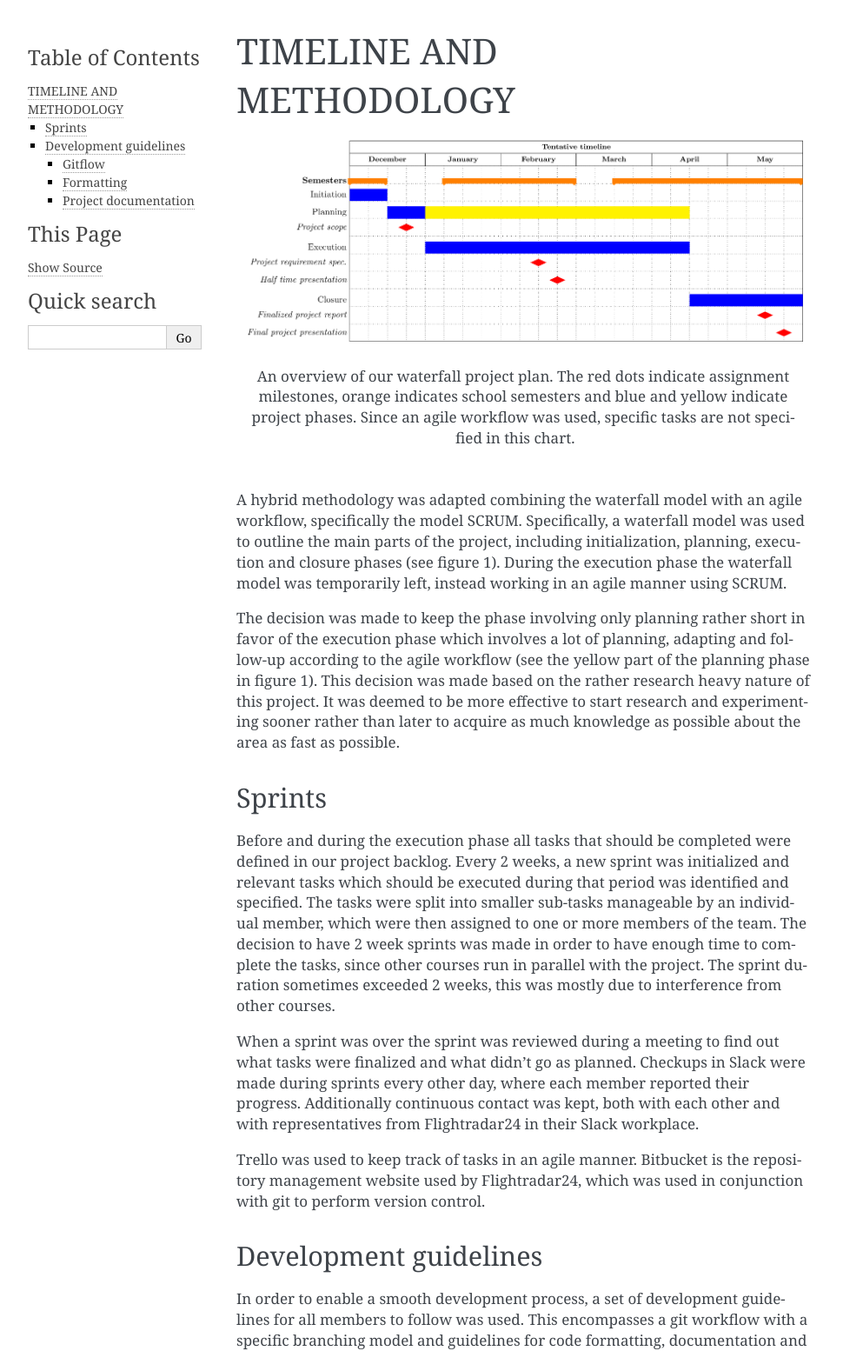
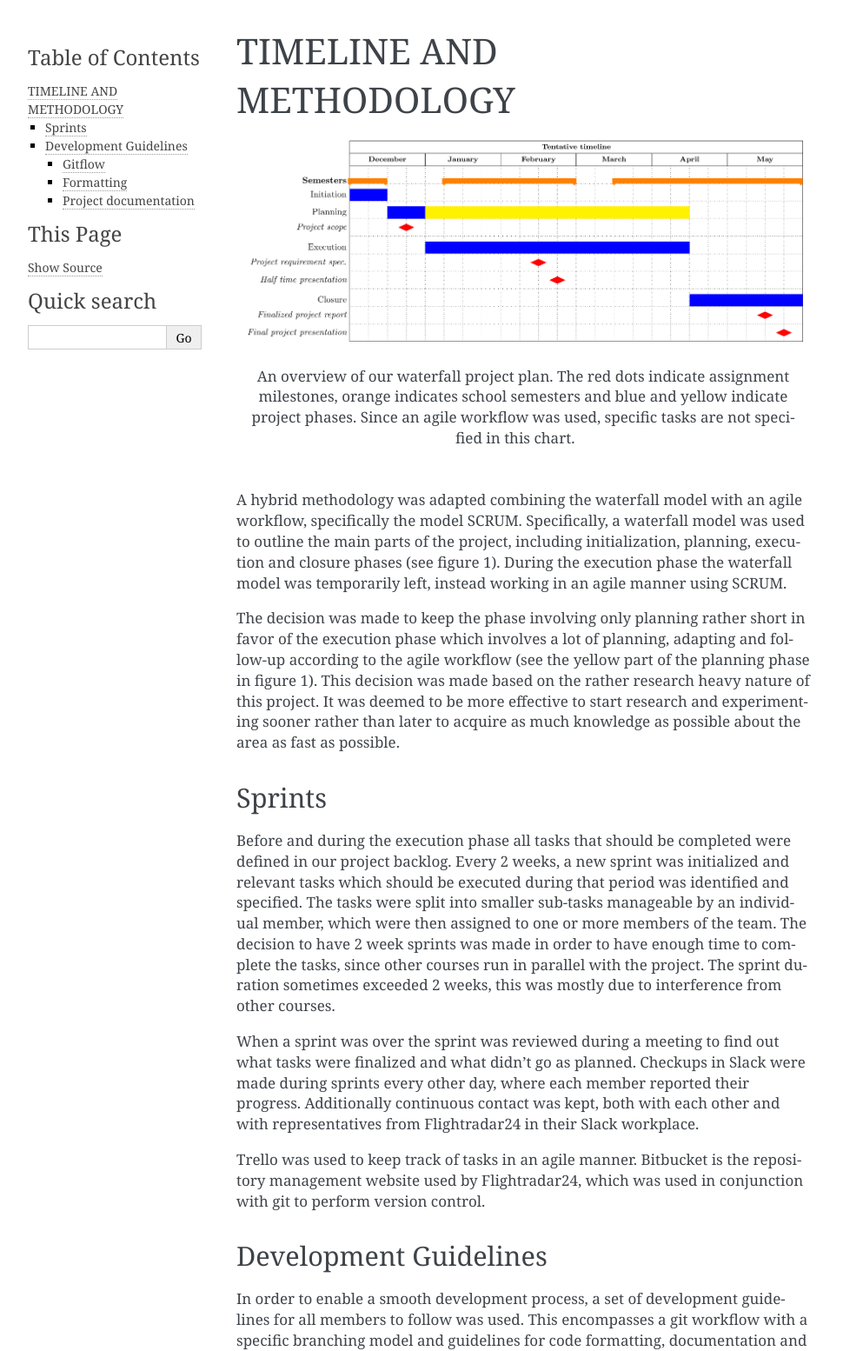
Before and after one commit to aathn/mvk18, a Sphinx documentation site: the page built from docs/source/methodology.rst, in a window 1280 px wide. Shown: the top 1554 px of the page at 87% size, without its empty margins (148-1141 px from the left). Built offline with Sphinx 7.4.7, drawn with Linux system fonts in a browser that asks for light colours; formulas are drawn with MathJax 3.

Commit message:
Capitalize headers

```diff
--- a/docs/source/development.rst
+++ b/docs/source/development.rst
@@ -87,7 +87,7 @@ Sprint 7 (4/4 - 5/9)
    The final hardware setup
 
 #############
-Development decisions
+Development Decisions
 #############
 
 Explanations and critique of the development decisions.
@@ -121,7 +121,7 @@ considered to be good enough for the proof of concept.
 
 
 #############
-Requirement verification
+Requirement Verification
 #############
 
 All requirements of the highest priority were satisfied, however, some of them were
--- a/docs/source/methodology.rst
+++ b/docs/source/methodology.rst
@@ -50,7 +50,7 @@ manner. Bitbucket is the repository management website used by
 Flightradar24, which was used in conjunction with git to perform
 version control.
 
-Development guidelines
+Development Guidelines
 ----------------------
 
 In order to enable a smooth development process, a
--- a/docs/source/requirements.rst
+++ b/docs/source/requirements.rst
@@ -53,7 +53,7 @@ Tests
 
    \clearpage
 
-Traceability matrix
+Traceability Matrix
 ===================
 
 .. role:: latex(raw)
```
